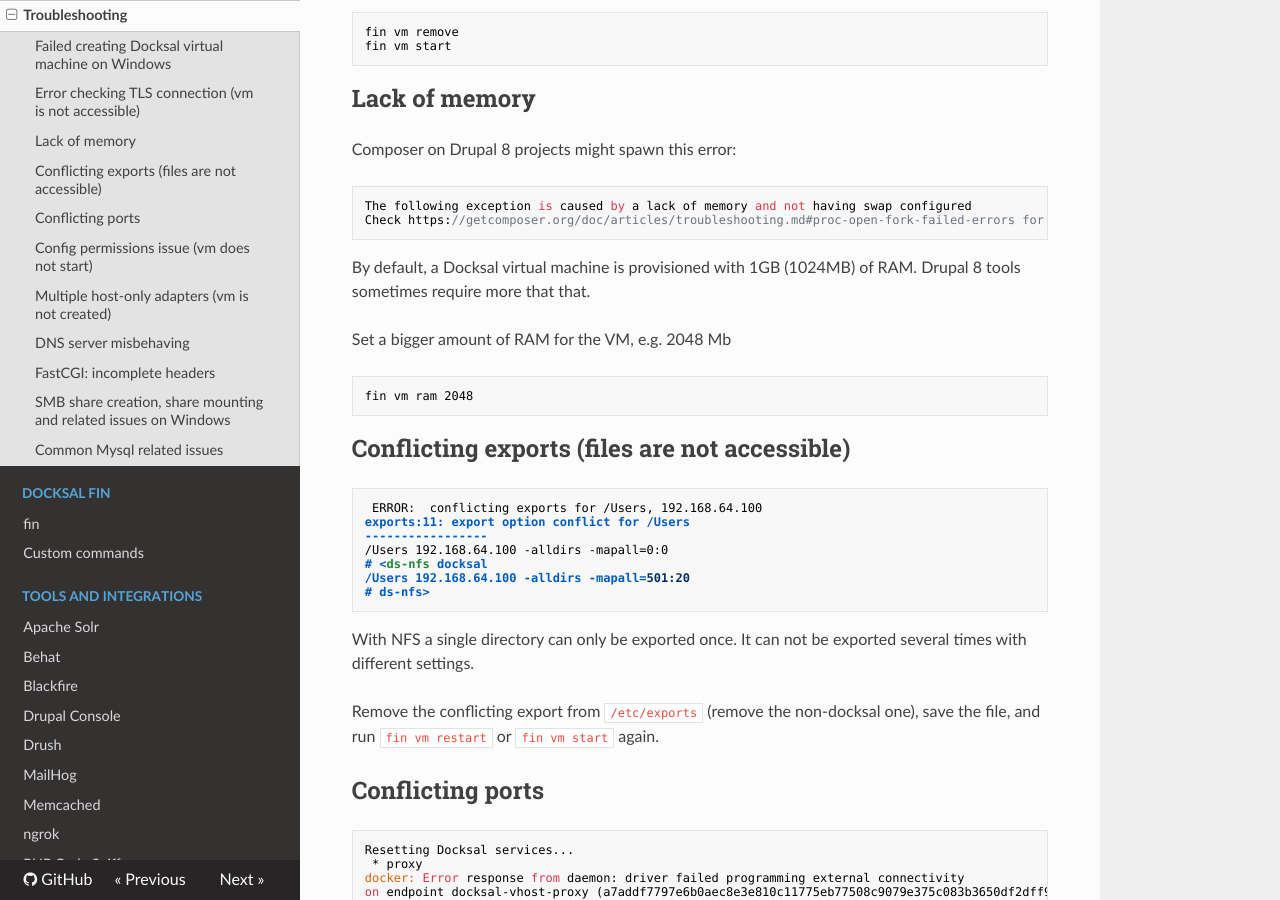
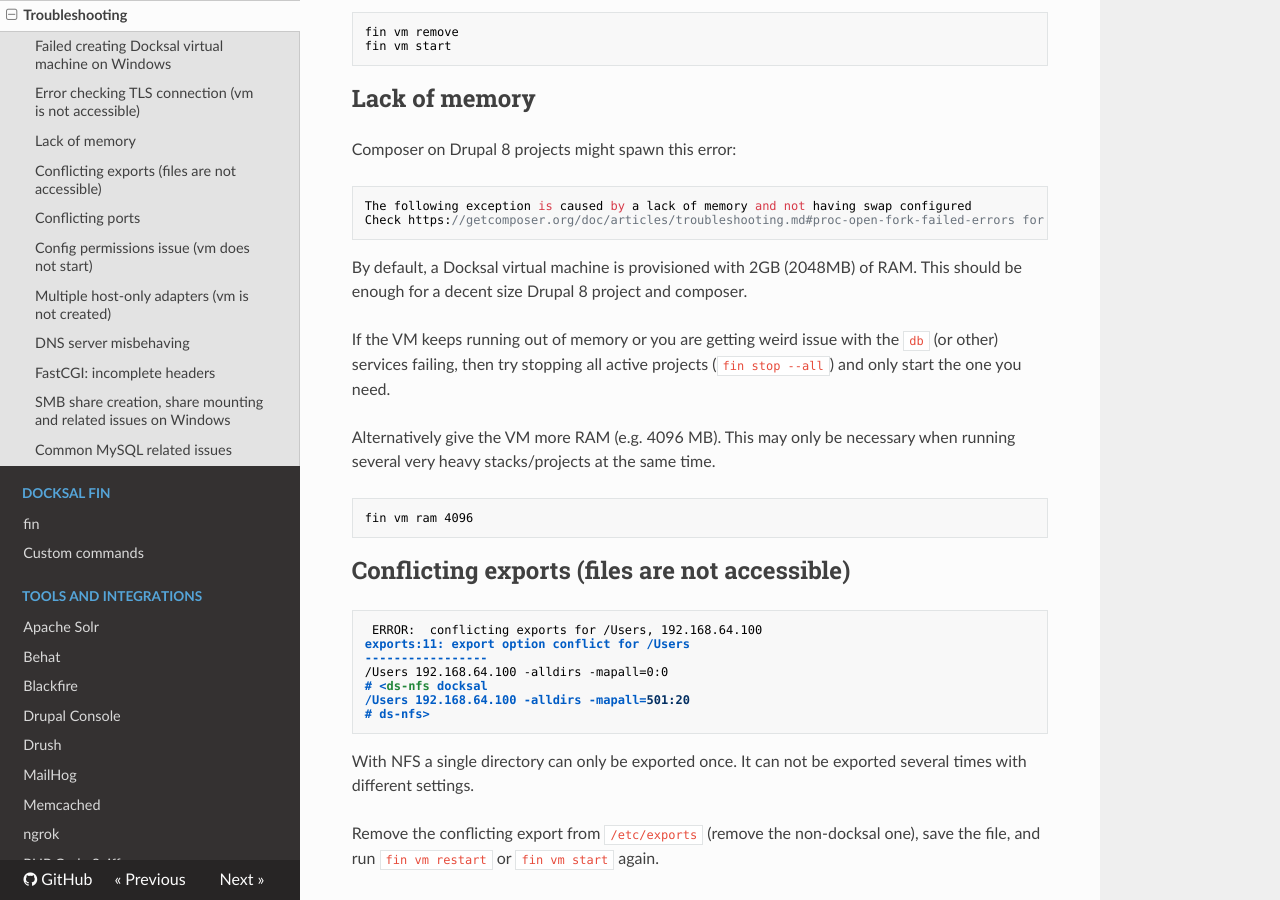
Before and after one commit to docksal/docksal, an MkDocs documentation site: the page built from docs/troubleshooting.md, in a window 1280 px wide and 900 px high, scrolled down 972 px. Built offline with MkDocs 1.6.1, drawn with Linux system fonts in a browser that asks for light colours; nearby versions of some CDN libraries; old or Windows-style settings are respelled for this version of MkDocs; some of the changed text lies outside the part shown.

Commit message:
Set the VM to use 2GB RAM by default
Anyone who's low on RAM (< 8GB) can use `fin vm ram 1024` to limit the VM memory to 1GB.

````diff
--- a/docs/troubleshooting.md
+++ b/docs/troubleshooting.md
@@ -57,12 +57,17 @@ The following exception is caused by a lack of memory and not having swap config
 Check https://getcomposer.org/doc/articles/troubleshooting.md#proc-open-fork-failed-errors for details
 ```
 
-By default, a Docksal virtual machine is provisioned with 1GB (1024MB) of RAM. Drupal 8 tools sometimes require more that that.
+By default, a Docksal virtual machine is provisioned with 2GB (2048MB) of RAM. This should be enough for a decent size
+Drupal 8 project and composer.
 
-Set a bigger amount of RAM for the VM, e.g. 2048 Mb
+If the VM keeps running out of memory or you are getting weird issue with the `db` (or other) services failing, then
+try stopping all active projects (`fin stop --all`) and only start the one you need.
+
+Alternatively give the VM more RAM (e.g. 4096 MB). This may only be necessary when running several very heavy
+stacks/projects at the same time.
 
 ```bash
-fin vm ram 2048
+fin vm ram 4096
 ```
 
 ## Conflicting exports (files are not accessible)
@@ -163,7 +168,7 @@ Check those files for errors, fix them and run `fin start`.
 
 Please see a separate [troubleshooting document on share creation, share mounting and related issues](troubleshooting-smb.md).
 
-## Common Mysql related issues
+## Common MySQL related issues
 
 ```
 ERROR 2003 (HY000): Can't connect to MySQL server on 'db' (111)
@@ -192,6 +197,7 @@ db_1   |
 db_1   | 170614 14:26:54 [Note] mysqld: Shutdown complete
 ```
 
-Then `cannot allocate memory for the buffer pool` means you don't have enough of free memory on your Docksal VM to run the project.
+Then `cannot allocate memory for the buffer pool` means you don't have enough of free memory on your Docksal VM
+to run the project.
 
-Stop other projects or increase VM memory size with `fin vm ram ...` command and try again.
+Stop other projects (`fin stop --all`) or increase VM memory size with `fin vm ram ...` command and try again.
````
Also changed, not shown: docs/advanced/vm.md (+11 -2 lines), 1 other file.
